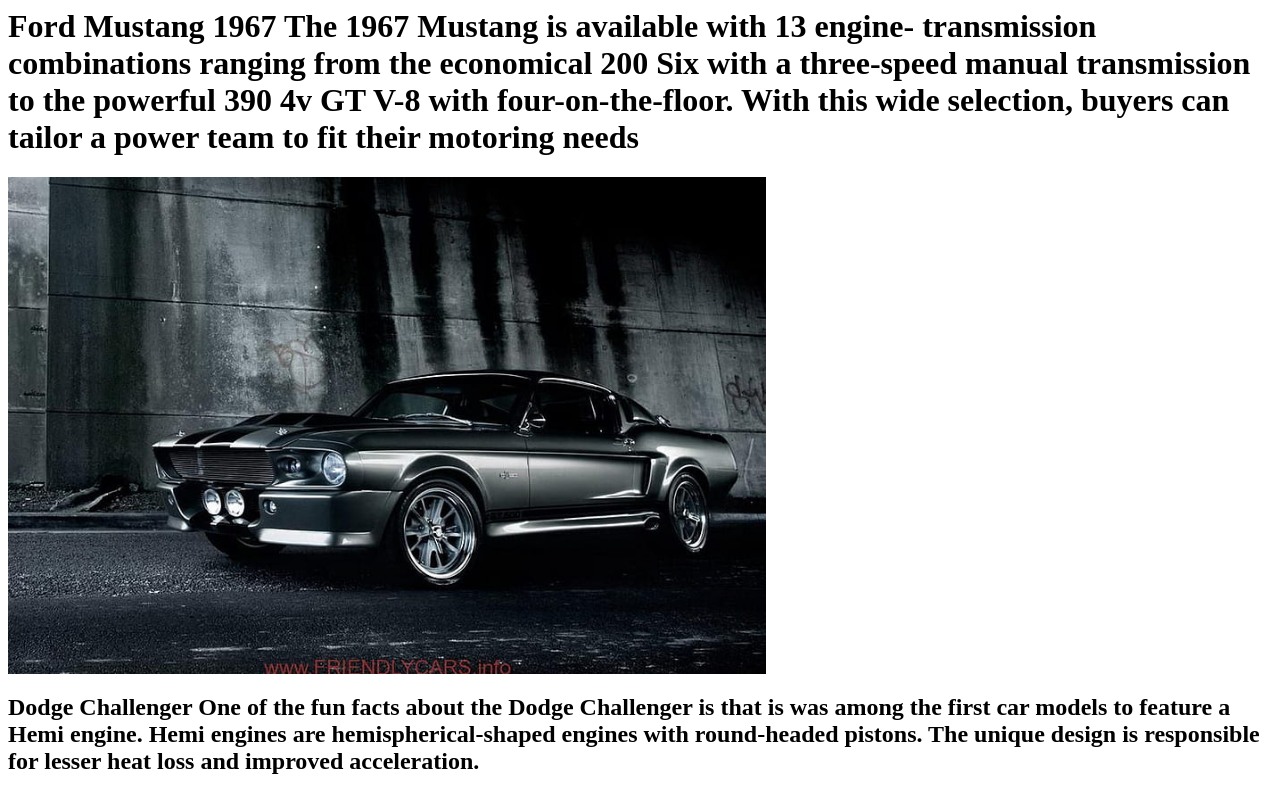
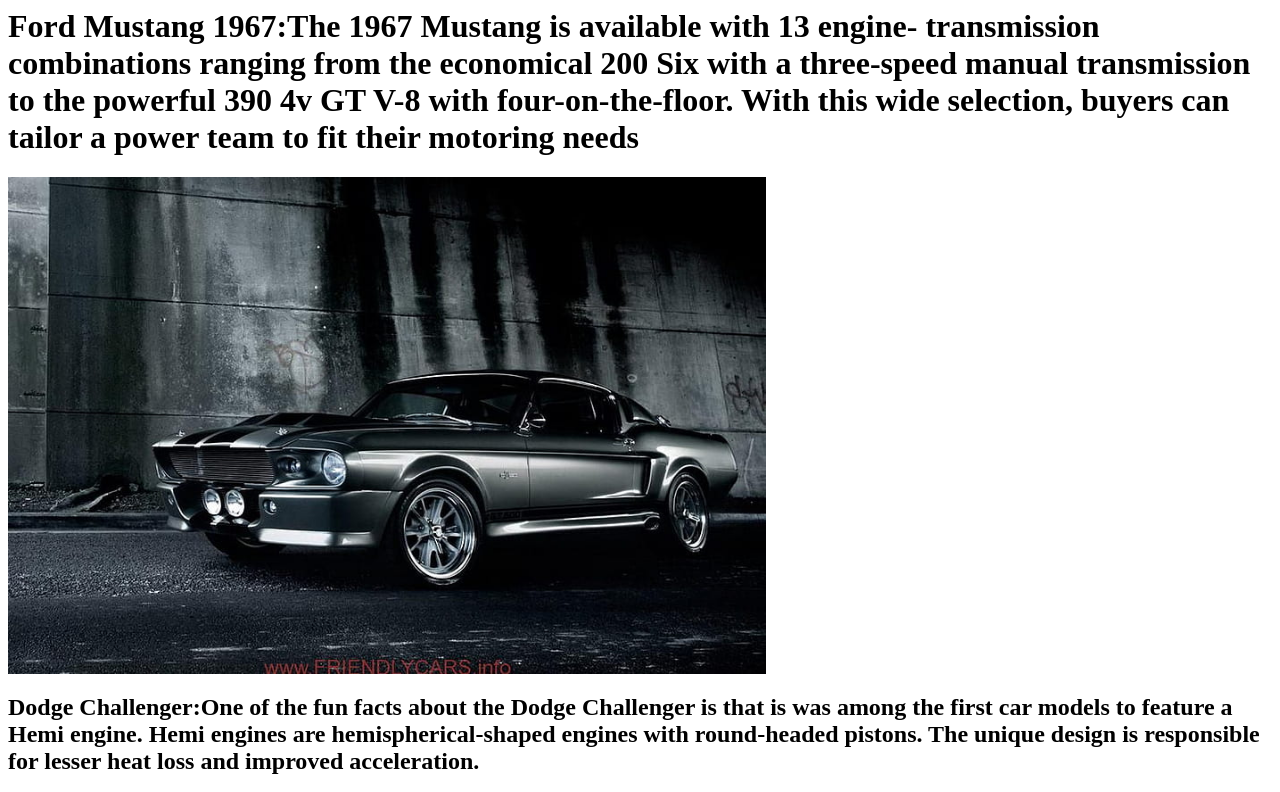
Before and after one commit to NarayanapurapuGanesh/My-Favourite-Vintage-Cars, a plain HTML site: page index.html in a window 1280 px wide. Shown: the top 792 px of the page. Drawn offline with Linux system fonts and the light colour scheme.

Commit message:
Update index.html

```diff
--- a/index.html
+++ b/index.html
@@ -3,9 +3,9 @@
 	<title>Gani,My Favourite Vintage</title>
 	</head>
 	<body>
-	<h1>Ford Mustang 1967   The 1967 Mustang is available with 13 engine- transmission combinations ranging from the economical 200 Six with a three-speed manual transmission to the powerful 390 4v GT V-8 with four-on-the-floor. With this wide selection, buyers can tailor a power team to fit their motoring needs</h1>
+	<h1>Ford Mustang 1967:The 1967 Mustang is available with 13 engine- transmission combinations ranging from the economical 200 Six with a three-speed manual transmission to the powerful 390 4v GT V-8 with four-on-the-floor. With this wide selection, buyers can tailor a power team to fit their motoring needs</h1>
 	<img width="60%" src="Ford Mustang 1967.jpg">
-	<h2>Dodge Challenger One of the fun facts about the Dodge Challenger is that is was among the first car models to feature a Hemi engine. Hemi engines are hemispherical-shaped engines with round-headed pistons. The unique design is responsible for lesser heat loss and improved acceleration.</h2>
+	<h2>Dodge Challenger:One of the fun facts about the Dodge Challenger is that is was among the first car models to feature a Hemi engine. Hemi engines are hemispherical-shaped engines with round-headed pistons. The unique design is responsible for lesser heat loss and improved acceleration.</h2>
 	<img width="30%" src="dodge challenger.jpg">
 	</body>
 </html>
```
